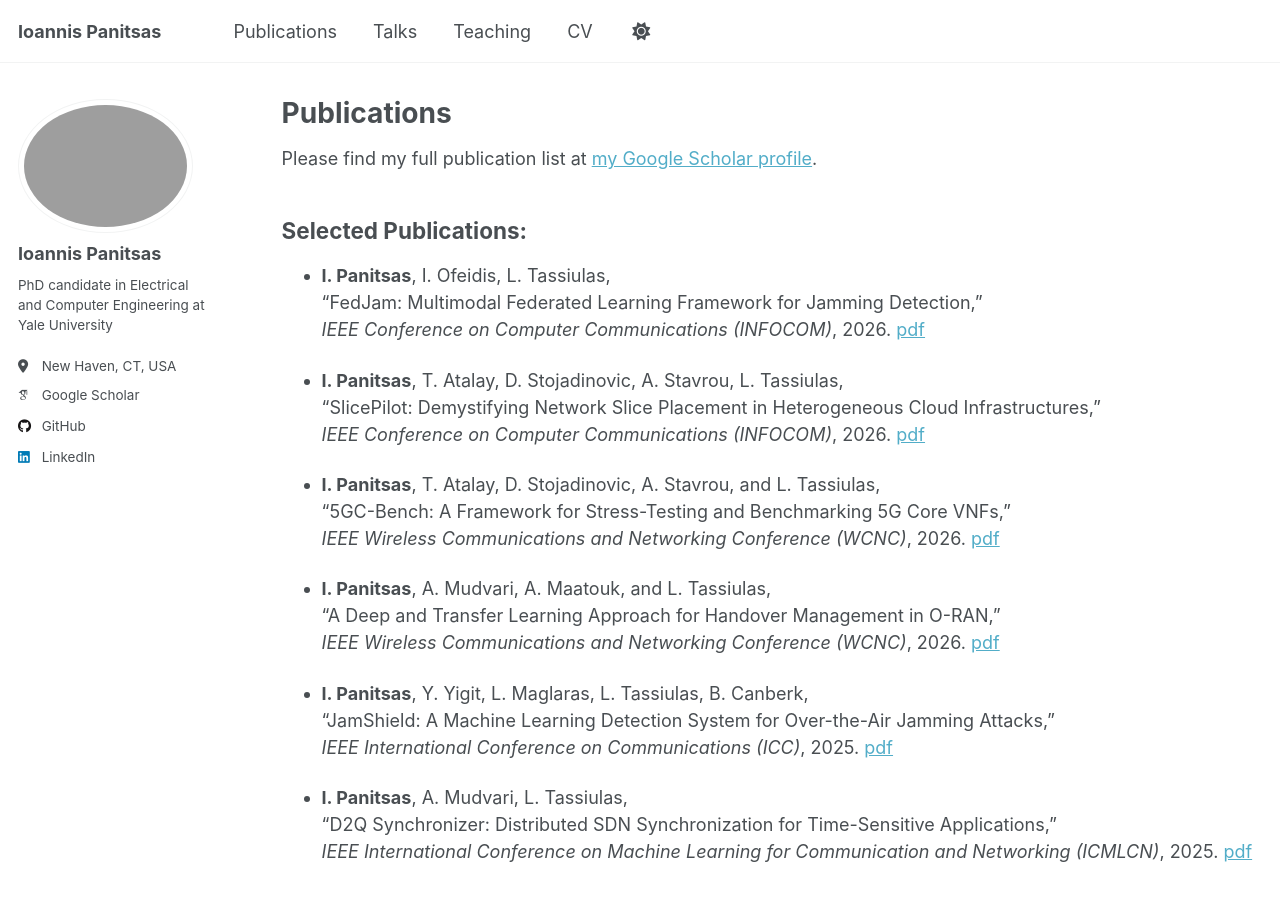
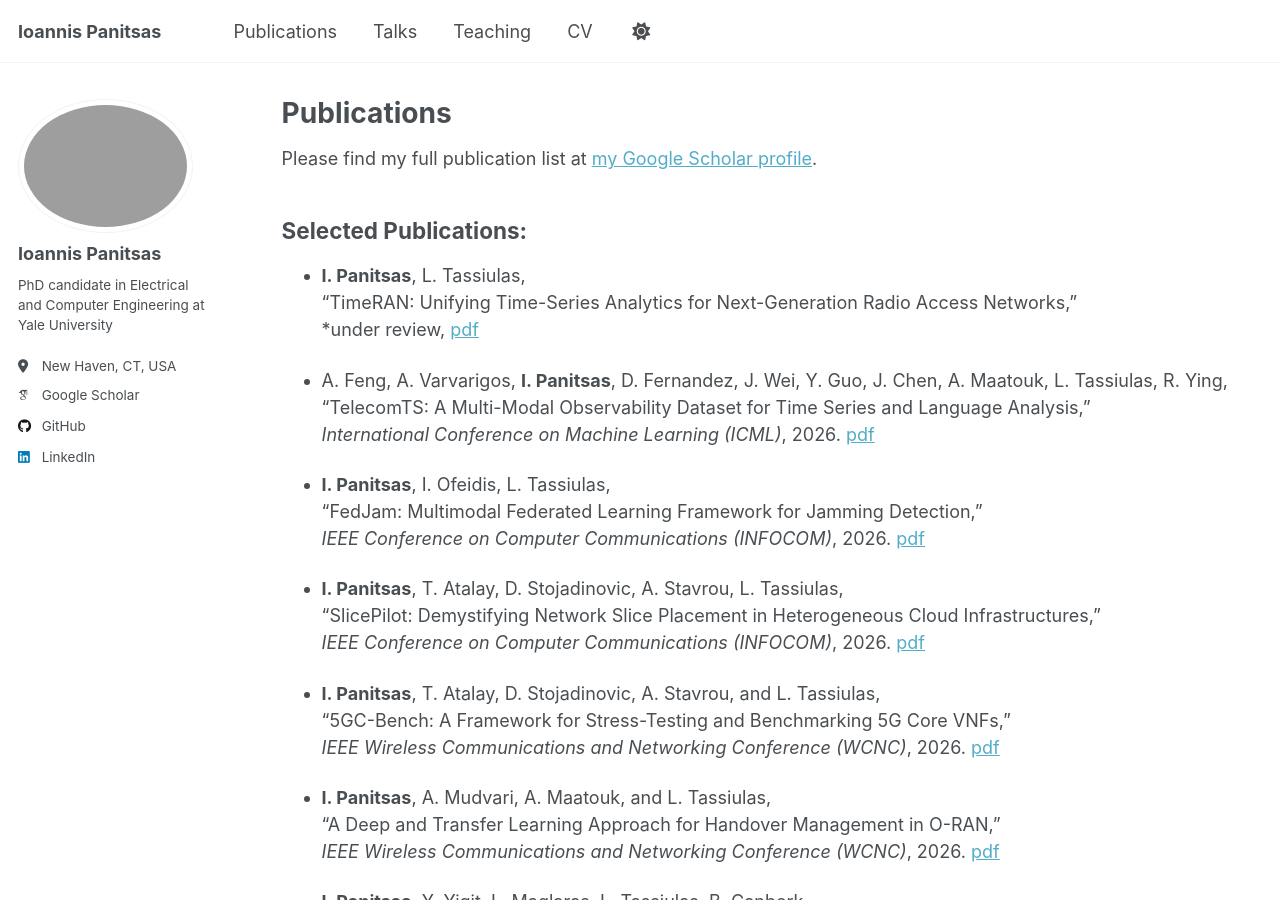
Before and after one commit to panitsasi/panitsasi.github.io, a Jekyll site: the page built from _pages/publications.md, in a window 1280 px wide and 900 px high. Built offline with Jekyll 4.4.1, drawn with Linux system fonts in a browser that asks for light colours; some web fonts are replaced.

Commit message:
Update publications.md

```diff
--- a/_pages/publications.md
+++ b/_pages/publications.md
@@ -7,6 +7,14 @@ author_profile: true
 Please find my full publication list at [my Google Scholar profile](https://scholar.google.com/citations?user=HZ5MwUQAAAAJ&hl).
 
 ## Selected Publications:
+
+* **I. Panitsas**, L. Tassiulas,
+  “TimeRAN: Unifying Time-Series Analytics for Next-Generation Radio Access Networks,”
+  *under review,  [pdf](/files/TimeRAN__Unifying_Time_Series_Analytics_for_Next_Generation_Radio_Access_Networks.pdf)
+
+* A. Feng, A. Varvarigos, **I. Panitsas**, D. Fernandez, J. Wei, Y. Guo, J. Chen, A. Maatouk, L. Tassiulas, R. Ying,
+  “TelecomTS: A Multi-Modal Observability Dataset for Time Series and Language Analysis,”
+  *International Conference on Machine Learning (ICML)*, 2026. [pdf](/files/TelecomTS_A_Multi_Modal_Observability_Dataset_for_Time_Series_and_Language_Analysis.pdf)
 
 * **I. Panitsas**, I. Ofeidis, L. Tassiulas,
   “FedJam: Multimodal Federated Learning Framework for Jamming Detection,”
```
